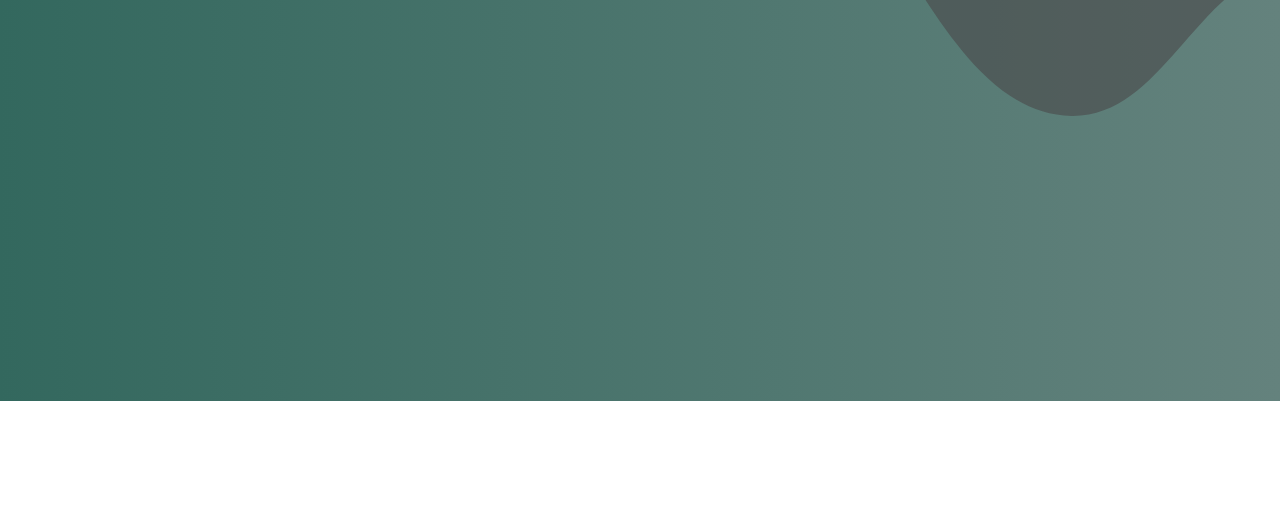
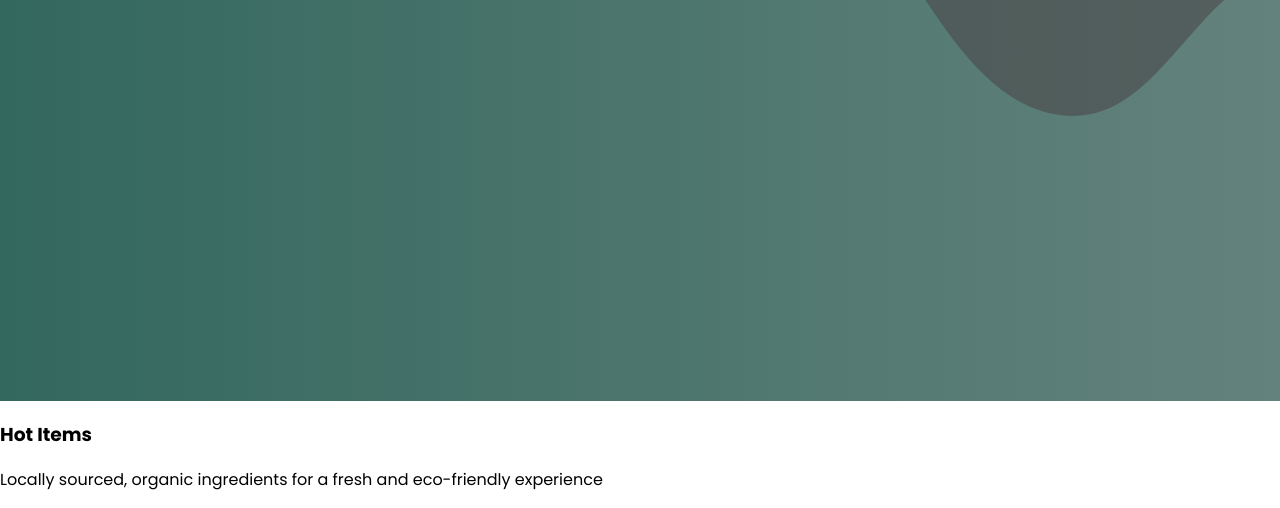
Before and after one commit to rahulkardile/Joshi-VadaPav, a plain HTML site: page client/Index.html in a window 1280 px wide. Shown: the part 459-967 px from the top of the page. Before the commit the page ends 860 px from the top, so only its background shows below. Drawn offline with Linux system fonts and the light colour scheme.

```diff
--- a/client/Index.html
+++ b/client/Index.html
@@ -56,7 +56,11 @@
         </div>
     </main>
 
+    <div class="">
+        <h3>Hot Items</h3>
+        <p>Locally sourced, organic ingredients for a fresh and eco-friendly experience</p>
 
+    </div>
 
 </body>
 
```
